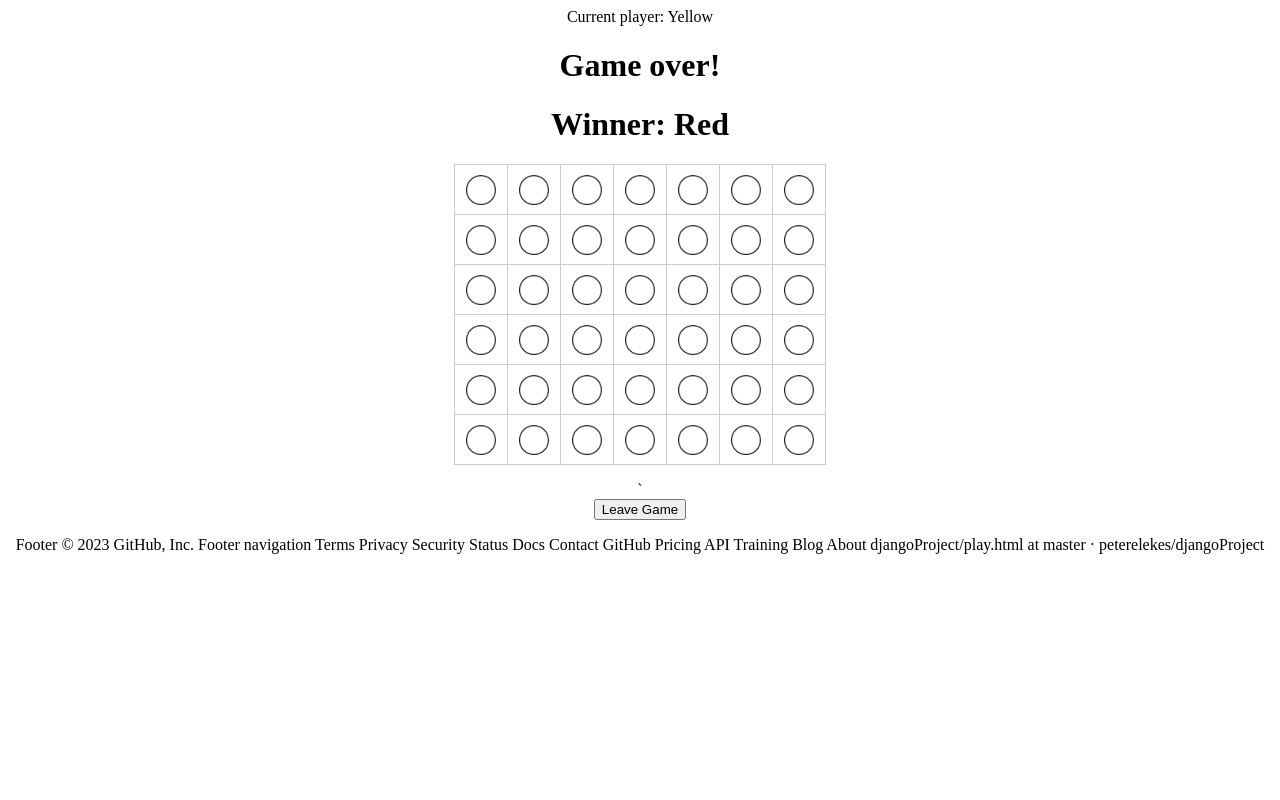
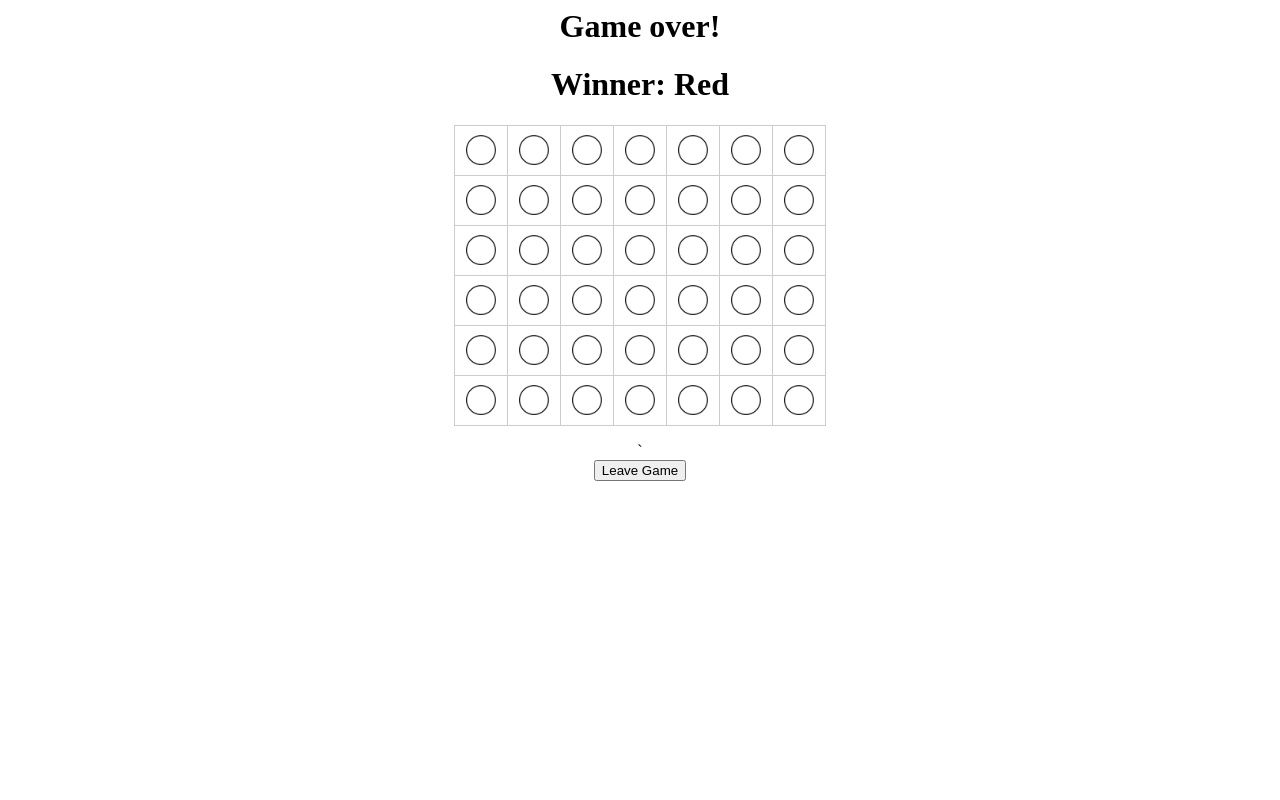
Before and after one commit to peterelekes/Connect-Four, a Django app: page /connect4/play/265/ in a window 1280 px wide. Run offline with Django 4.2, Linux system fonts and the light colour scheme; data comes from the database, SQL or seed files in the repository; both versions use the stored data as it was after the commit.

Commit message:
current player displayed only when active game winner displayed when game is over

```diff
--- a/templates/play.html
+++ b/templates/play.html
@@ -21,9 +21,6 @@
         text-align: center;
     }
 </style>
-
-<!-- display current player -->
-<p>Current player: {% if player == 'R' %}Red{% else %}Yellow{% endif %}</p>
 
 {% if game.game_over %}
     <h1>Game over!</h1>
@@ -99,18 +96,3 @@
         }
     }
 </script>
-Footer
-© 2023 GitHub, Inc.
-Footer navigation
-Terms
-Privacy
-Security
-Status
-Docs
-Contact GitHub
-Pricing
-API
-Training
-Blog
-About
-djangoProject/play.html at master · peterelekes/djangoProject
```
Also changed, not shown: db.sqlite3.
